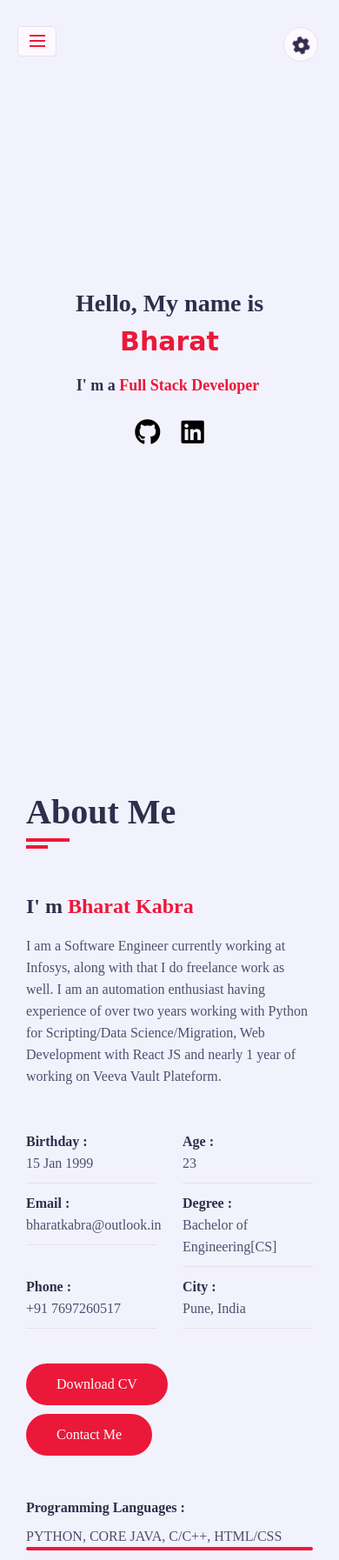
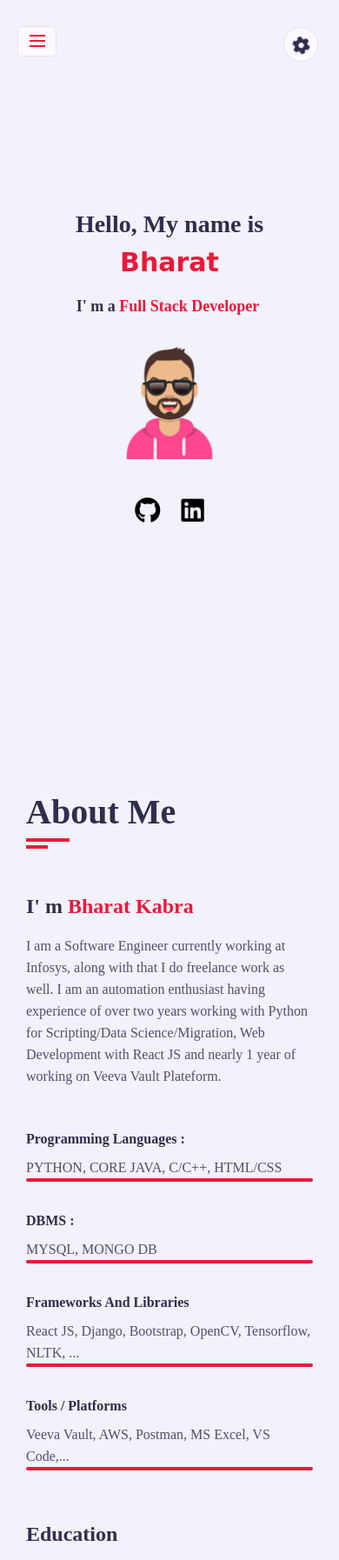
Before and after one commit to kabrabharat/bharatkabra, a PHP site: page / in a window 390 px wide. Shown: the top 1794 px of the page at 87% size. Run offline with PHP 8.4, Linux system fonts and the light colour scheme; some libraries are stand-ins or nearby versions; some web fonts are replaced.

Commit message:
changes in mobile view

```diff
--- a/css/style.css
+++ b/css/style.css
@@ -291,6 +291,13 @@ ul{
     flex: 0 0 60%;
     max-width: 60%;
     text-align: center;
+    margin: auto;
+}
+
+.home .home-info .home-small-img{
+    display: none;
+    width: 150px;
+    padding: 10px;
     margin: auto;
 }
 
@@ -821,6 +828,9 @@ h3.my-profession{
         display: block;
         top: 30px;
     }
+    .home .home-info .home-small-img{
+        display: block;
+    }
 }
 
 @media (max-width: 767px){
@@ -857,7 +867,7 @@ h3.my-profession{
     h3.my-profession{
         font-size: 18px;
     }
-    .about .about-content .personal-info .info-item{
-        font-size: 10px;
+    .about .about-content .personal-info{
+        display: none;
     }
 }
--- a/index.html
+++ b/index.html
@@ -70,8 +70,12 @@
                                         </p> -->
                                         <!-- <a href="#contact" class="btn hire-me">Hire Me</a> -->
 
+                                        <img class="home-small-img" style="width: 150px;" src="images/avataar.png" alt="">
+                                        <br>
                                         <a href="https://www.github.com/kabrabharat/" target="_blank"><i class="fa-brands fa-github"></i></a>
                                         <a href="https://www.linkedin.com/in/bharatkabra/" target="_blank"><i class="fa-brands fa-linkedin"></i></a>
+
+
 
                                     </div>
                                     <div class="home-img padd-15">
```
